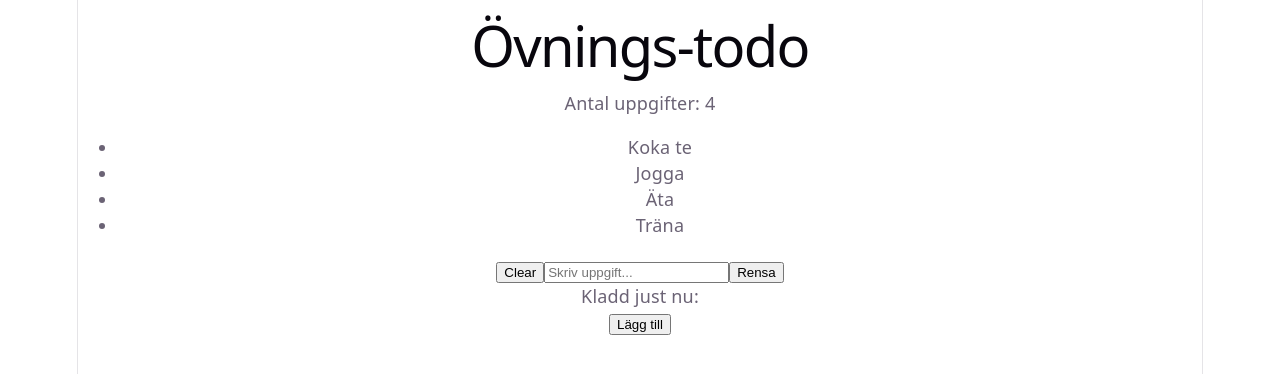
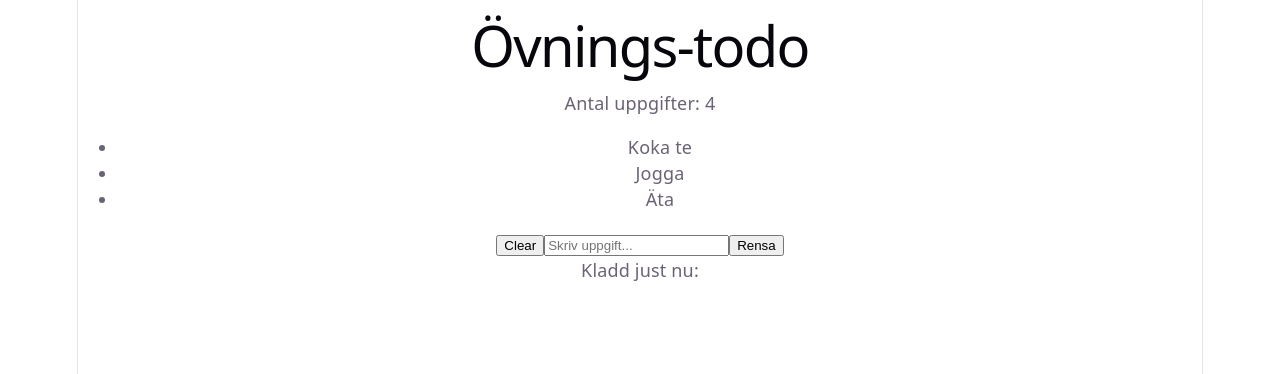
Before and after one commit to Liam-s-lind/todo-app, a React (Vite) app: page / in a window 1280 px wide. Shown: the top 374 px of the page. Built offline with nearby package versions, Linux system fonts and the light colour scheme.

Commit message:
Start: todo-app från förra veckans workshops

```diff
--- a/src/App.jsx
+++ b/src/App.jsx
@@ -1,5 +1,4 @@
 import { useState } from "react";
-import './App.css';
 
 function App() {
   const [todos, setTodos] = useState([
@@ -35,16 +34,15 @@ function App() {
       <h1>Övnings-todo</h1>
       <p>Antal uppgifter: {todos.length}</p>
       <ul>
-      {todos.map((t) => (
-      <li key={t}>{t}</li>
-      ))}
+      <li>{todos[0]}</li>
+      <li>{todos[1]}</li>
+      <li>{todos[2]}</li>
       </ul>
 
       <button type="button" onClick={CleaarList}>Clear</button>
       <input type="text" value={draft} onChange={handleChange} placeholder="Skriv uppgift..." />
       <button type="button" onClick={handleClear}>Rensa</button>
       <p>Kladd just nu: {draft}</p>
-      <button type="button" onClick={handleAdd}>Lägg till</button>
     </main>
   );
 }
```
